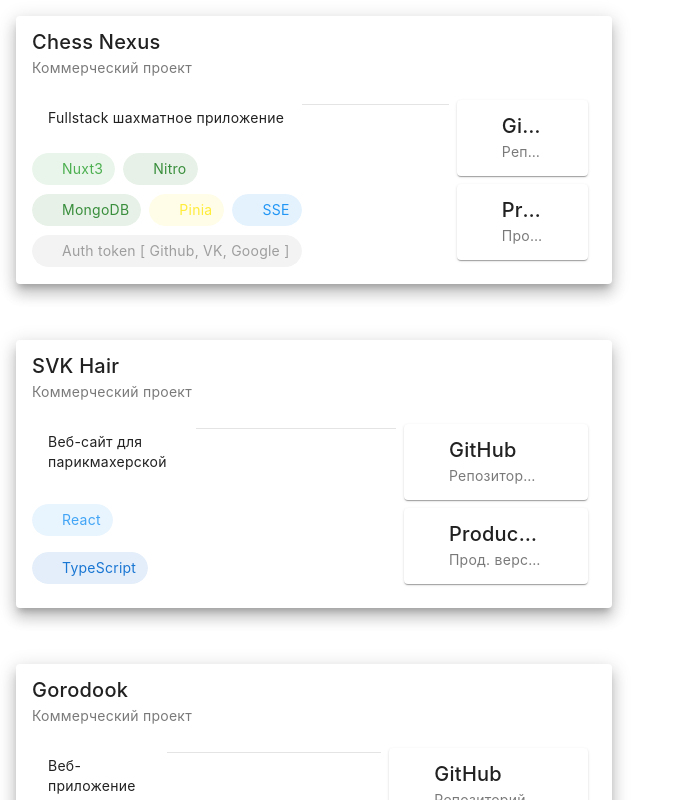
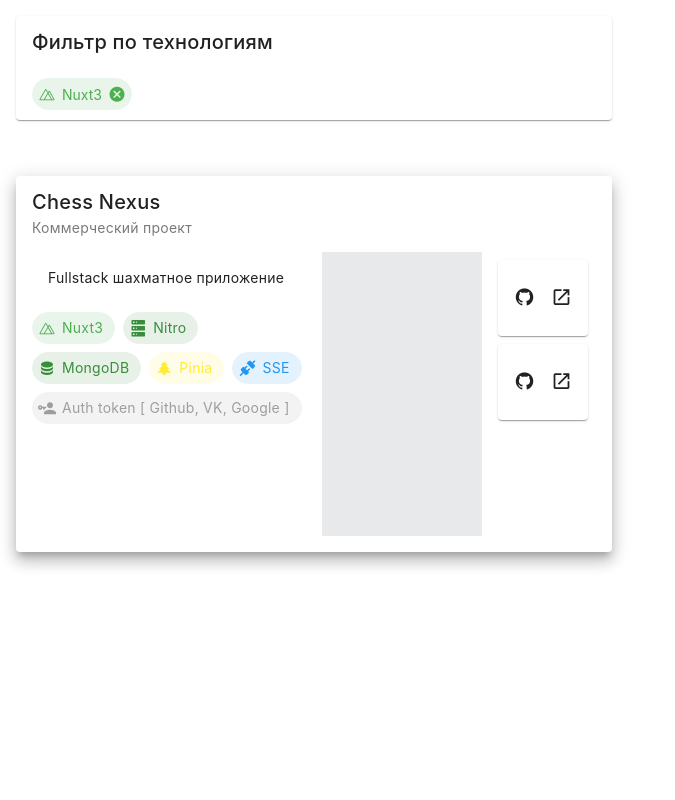
Before and after one commit to JavelinSx/portfolio, a Vue app: page / in a window 1280 px wide. Both pictures are taken after a click on the element "Nuxt3". Shown: the top 800 px of the page, without its empty margins (0-675 px from the left). Built offline with nearby package versions, Linux system fonts and the light colour scheme; the HTML template or start-up script is replaced by a standard one.

Commit message:
filter tech

```diff
--- a/package.json
+++ b/package.json
@@ -13,6 +13,7 @@
     "format": "prettier --write src/"
   },
   "dependencies": {
+    "@mdi/font": "^7.4.47",
     "pinia": "^2.2.6",
     "vue": "^3.5.13",
     "vue-router": "^4.4.5",
--- a/src/assets/data.json
+++ b/src/assets/data.json
@@ -126,6 +126,7 @@
           "icon": "mdi-nodejs"
         }
       ],
+      "live": "None",
       "github": "https://github.com/JavelinSx/medicine-2.0",
       "type": "Личный проект"
     }
--- a/src/components/CardProject.vue
+++ b/src/components/CardProject.vue
@@ -1,33 +1,107 @@
 <template>
-  <v-row align-center justify-center justify-space-between v-for="project in projects" :key="project.name">
+  <!-- Filters -->
+  <v-row v-if="selectedTechnologies.length">
+    <v-col cols="12" sm="4" md="6">
+      <v-card class="m-4" title="Фильтр по технологиям">
+        <v-card-item>
+          <v-chip v-for="tech in selectedTechnologies" :key="tech.name" :color="tech.color" class="p-4" closable
+            @click:close="removeTechnologyFilter(tech)">
+            <v-icon start>{{ tech.icon }}</v-icon>
+            {{ tech.name }}
+          </v-chip>
+        </v-card-item>
+      </v-card>
+    </v-col>
+  </v-row>
+
+  <!-- Projects -->
+  <v-row v-for="project in filteredProjects" :key="project.name" align-center justify-center justify-space-between>
     <v-col cols="12" sm="4" md="6">
       <v-card class="m-4 flex flex-col md:flex-row" :title="project.name" :subtitle="project.type" elevation="10">
-        <v-card-text class="flex flex-col md:flex-row">
+        <v-card-text class="flex flex-col md:flex-row min-h-[300px]">
 
-          <div class="flex gap-2 flex-wrap max-w-80">
+          <div class="flex gap-2 flex-wrap max-w-80 self-start">
             <p class="m-4 w-full">{{ project.description }}</p>
-            <v-chip v-for="tech in project.technologies" :key="tech.name" :color="tech.color">
+            <v-chip v-for="tech in project.technologies" :key="tech.name" :color="tech.color"
+              @click="addTechnologyFilter(tech)">
               <v-icon start>{{ tech.icon }}</v-icon>
               {{ tech.name }}
             </v-chip>
           </div>
-          <v-divider class="mt-3 mb-2"></v-divider>
-          <div class="w-full w-80">
-            <v-card append-icon="mdi-open-in-new" class="m-2" :href="project.github" prepend-icon="mdi-github"
-              rel="noopener" subtitle="Репозиторий с исходниками" target="_blank" title="GitHub"></v-card>
-            <v-card append-icon="mdi-open-in-new" class="m-2" :href="project.live" prepend-icon="mdi-github"
-              rel="noopener" subtitle="Прод. версия" target="_blank" title="Production"></v-card>
+
+          <divider-main orientation="horizontal" class="mt-3 mb-2 md:hidden" />
+          <divider-main orientation="vertical" class="ml-2 mr-2 hidden md:block" />
+
+          <div class="w-80">
+            <v-card v-for="link in projectLinks(project)" :key="link.title" v-bind="link" class="m-2"
+              append-icon="mdi-open-in-new" prepend-icon="mdi-github" rel="noopener" target="_blank" />
           </div>
         </v-card-text>
-
-
       </v-card>
     </v-col>
   </v-row>
 </template>
 
 <script setup lang="ts">
+import { computed, ref } from 'vue'
 import data from '../assets/data.json'
-const projects = data.projects
-const skills = data.skills
+import DividerMain from './DividerMain.vue'
+
+interface Tech {
+  name: string
+  color: string
+  icon: string
+}
+
+interface Project {
+  name: string
+  type: string
+  description: string
+  technologies: Tech[]
+  github: string
+  live: string
+}
+
+const originalProjects = ref<Project[]>(data.projects)
+const selectedTechnologies = ref<Tech[]>([])
+
+const filteredProjects = computed(() => {
+  if (selectedTechnologies.value.length === 0) {
+    return originalProjects.value
+  }
+
+  return originalProjects.value.filter((project) => {
+    return project.technologies.some((projectTech) => {
+      return selectedTechnologies.value.some(
+        (selectedTech) => selectedTech.name === projectTech.name
+      )
+    })
+  })
+})
+
+const projectLinks = (project: Project) => [
+  {
+    href: project.github,
+    title: 'GitHub',
+    subtitle: 'Репозиторий с исходниками'
+  },
+  {
+    href: project.live,
+    title: 'Production',
+    subtitle: 'Прод. версия'
+  }
+]
+
+const addTechnologyFilter = (tech: Tech) => {
+  const exists = selectedTechnologies.value.some((t) => t.name === tech.name)
+  if (!exists) {
+    selectedTechnologies.value = [...selectedTechnologies.value, tech]
+  }
+}
+
+const removeTechnologyFilter = (tech: Tech) => {
+  selectedTechnologies.value = selectedTechnologies.value.filter(
+    (t) => t.name !== tech.name
+  )
+}
 </script>
--- /dev/null
+++ b/src/components/DividerMain.vue
@@ -0,0 +1,12 @@
+<template>
+  <div class="w-full opacity-10 bg-slate-800"
+    :class="props.orientation === 'vertical' ? ['self-stretch w-[1px]'] : ['w-full h-[1px]']">
+  </div>
+</template>
+<script setup lang="ts">
+const props = defineProps(
+  {
+    orientation: String,
+  }
+)
+</script>
--- a/src/main.ts
+++ b/src/main.ts
@@ -1,5 +1,5 @@
 import './assets/main.css'
-
+import '@mdi/font/css/materialdesignicons.css'
 import { createApp } from 'vue'
 import { createPinia } from 'pinia'
 
```
Also changed, not shown: 1 other file (tests, documents, lock files or other folders).
